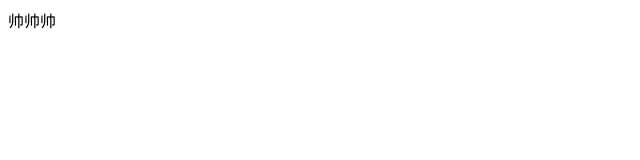
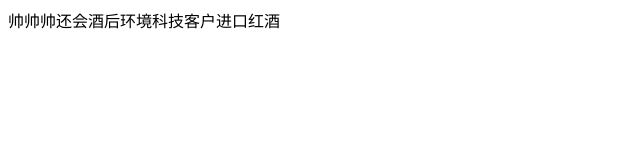
Before and after one commit to zhouyinghao/node-project, a plain HTML site: page index.html in a window 1280 px wide. Shown: the whole page, without its empty margins (0-640 px from the left). Drawn offline with Linux system fonts and the light colour scheme.

Commit message:
Update index.html

```diff
--- a/index.html
+++ b/index.html
@@ -5,7 +5,7 @@
     <title>Title</title>
 </head>
 <body>
-帅帅帅
+帅帅帅还会酒后环境科技客户进口红酒
 </body>
 </html>
 <script>
```
